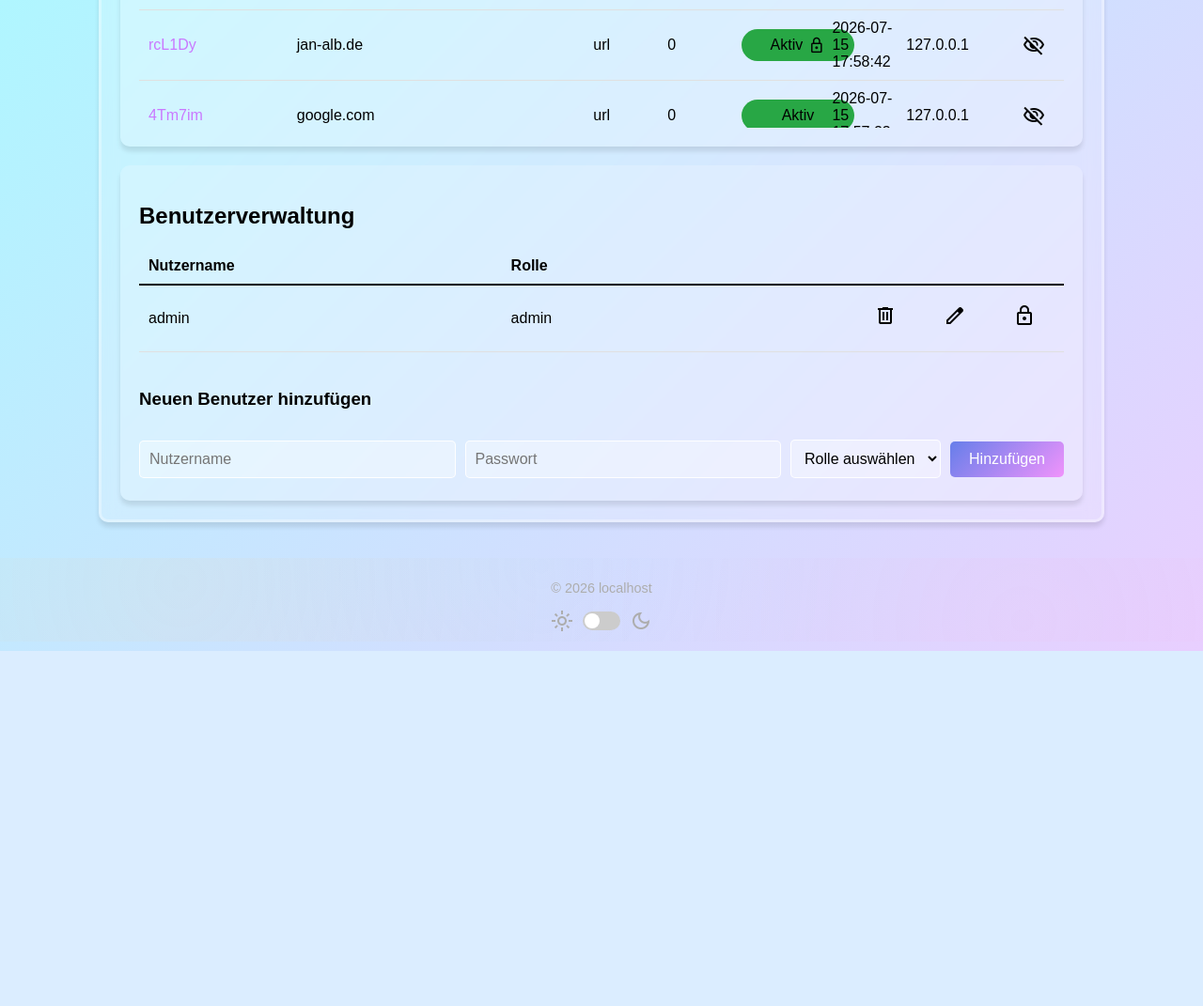
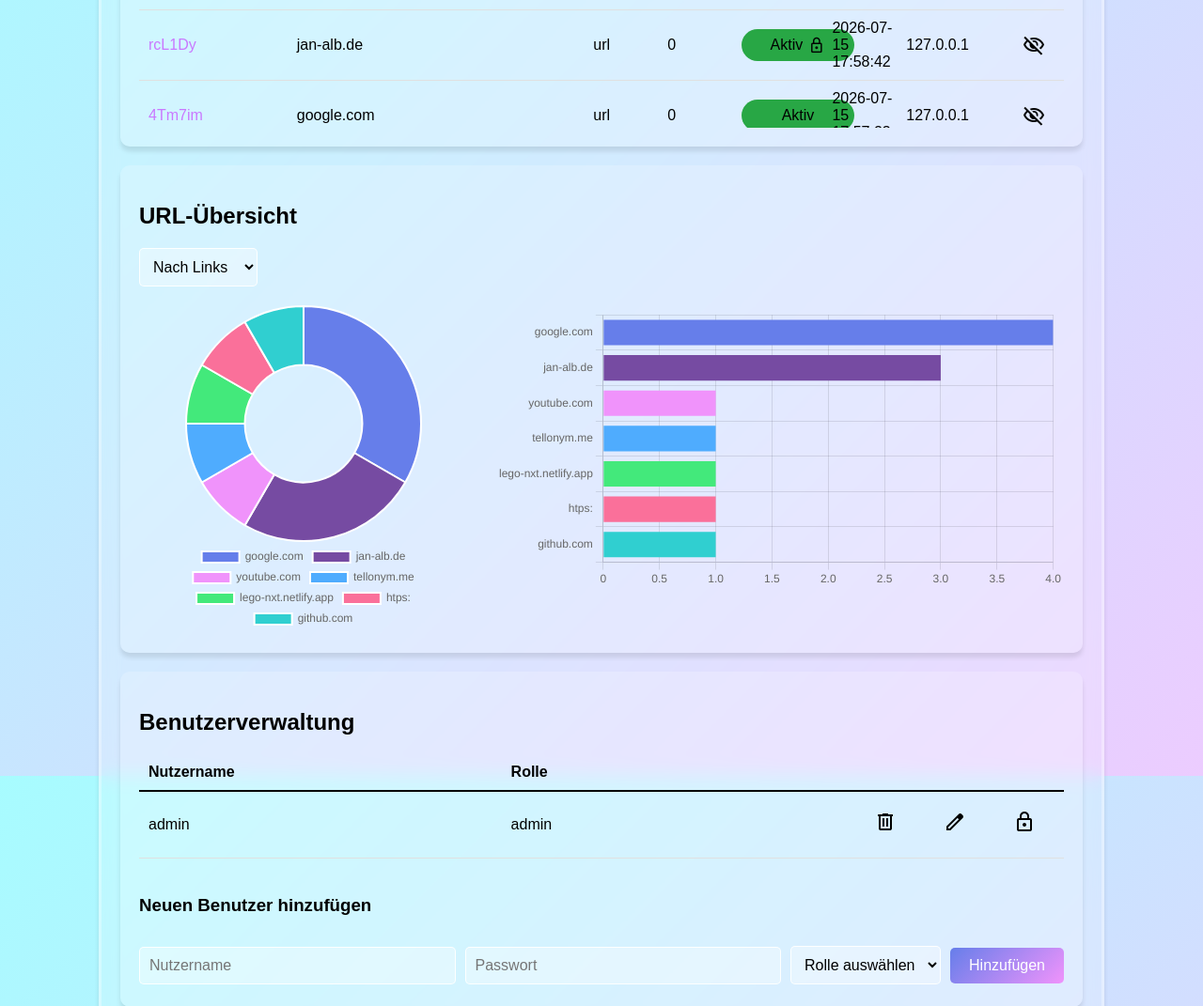
Before and after one commit to jan-albrecht05/go.jan-alb.de, a PHP site: page /admin.php in a window 1280 px wide. Shown: the part 1424-2495 px from the top of the page at 94% size. Before the commit the page ends 2117 px from the top, so only its background shows below. Run offline with PHP 8.4, Linux system fonts and the light colour scheme; the visitor is signed in with stand-in values (Sample User, id 1); data comes from the database, SQL or seed files in the repository.

Commit message:
create a beautiful chart link-analytics section

```diff
--- a/admin.css
+++ b/admin.css
@@ -1,12 +1,45 @@
+/* Charts */
+.analytics{
+    display:grid;
+    grid-template-columns:350px 1fr;
+    gap:30px;
+    align-items:center;
+}
+.analytics-card{
+    margin-top:30px;
+    padding:25px;
+    border-radius:20px;
+    background:rgba(255,255,255,.05);
+    backdrop-filter:blur(15px);
+}
+.analytics-header{
+    display:flex;
+    justify-content:space-between;
+    align-items:center;
+    margin-bottom:20px;
+}
+.chart{
+    position:relative;
+    min-height:350px;
+}
+@media(max-width:900px){
+    .analytics{
+        grid-template-columns:1fr;
+        margin-left: -10%
+    }
+    #domainBarChart{
+        display:none;
+    }
+}
+
 @media (max-width: 768px) {
-
     body{
         padding:15px;
         align-items:flex-start;
         height:auto;
         min-height:100lvh;
+        background-attachment: fixed;
     }
-
     #main{
         width:100%;
         margin:0;
--- a/admin.php
+++ b/admin.php
@@ -274,9 +274,29 @@
 
                     <!-- Links werden hier dynamisch geladen -->
                 </div>
-
             </div>
         </div>
+
+        <div class="section" id="url-overview">
+            <script src="https://cdn.jsdelivr.net/npm/chart.js" defer></script>
+            <script src="analytics.js" defer></script>
+            <h2>URL-Übersicht</h2>
+            <div class="analytics-header">
+                <select id="analytics-sort">
+                    <option value="links">Nach Links</option>
+                    <option value="clicks">Nach Klicks</option>
+                </select>
+            </div>
+            <div class="analytics">
+                <div class="chart" id="domainPieChart">
+                    <canvas id="domainPie"></canvas>
+                </div>
+                <div class="chart" id="domainBarChart">
+                    <canvas id="domainBar"></canvas>
+                </div>
+            </div>
+        </div>
+
 
         <div class="section" id="user-management">
             <h2>Benutzerverwaltung</h2>
--- /dev/null
+++ b/analytics.js
@@ -0,0 +1,90 @@
+let pieChart;
+let barChart;
+
+loadAnalytics();
+
+document.getElementById("analytics-sort").addEventListener("change",loadAnalytics);
+
+async function loadAnalytics(){
+    const sort=document.getElementById("analytics-sort").value;
+    const response=await fetch(
+        "php/analytics.php?sort="+sort
+    );
+    const data=await response.json();
+    drawCharts(data,sort);
+}
+
+function drawCharts(data,sort){
+    const labels=data.map(d=>d.domain);
+    const values=data.map(d=>
+        sort==="links"
+            ? d.links
+            : d.clicks
+    );
+    const colors=[
+        "#667eea",
+        "#764ba2",
+        "#f093fb",
+        "#4facfe",
+        "#43e97b",
+        "#fa709a",
+        "#30cfd0",
+        "#ffb347",
+        "#b721ff",
+        "#00dbde"
+    ];
+    if(pieChart)
+        pieChart.destroy();
+    if(barChart)
+        barChart.destroy();
+    pieChart=new Chart(
+        document.getElementById("domainPie"),
+        {
+            type:"doughnut",
+            data:{
+                labels,
+                datasets:[{
+                    data:values,
+                    backgroundColor:colors
+                }]
+            },
+            options:{
+                responsive:true,
+                animation:{
+                    duration:1200
+                },
+                plugins:{
+                    legend:{
+                        position:"bottom"
+                    }
+                }
+            }
+        }
+    );
+    barChart=new Chart(
+        document.getElementById("domainBar"),
+        {
+            type:"bar",
+            data:{
+                labels,
+                datasets:[{
+                    data:values,
+                    backgroundColor:colors
+                }]
+            },
+            options:{
+                responsive:true,
+                indexAxis:"y",
+                animation:{
+                    duration:1200
+                },
+                plugins:{
+                    legend:{
+                        display:false
+                    }
+                }
+            }
+        }
+    );
+
+}
--- a/main.css
+++ b/main.css
@@ -653,9 +653,15 @@ option:hover {
         font-size:1.8rem;
         text-align:center;
     }
+    .switch{
+        min-width: 40px;
+    }
     .row{
         flex-direction:column;
         align-items:stretch;
+    }
+    #settings .row{
+        flex-direction:row;
     }
     .row input{
         width:100%;
--- /dev/null
+++ b/php/analytics.php
@@ -0,0 +1,25 @@
+<?php
+$db_path = __DIR__ . '/../database.db';
+$pdo = new PDO("sqlite:$db_path");
+
+header('Content-Type: application/json');
+
+$sort = $_GET['sort'] ?? 'links';
+$orderBy = $sort === 'clicks'
+    ? 'clicks DESC'
+    : 'links DESC';
+
+$stmt = $pdo->query("
+SELECT LOWER( REPLACE( REPLACE(REPLACE(url,'https://',''),'http://',''),'www.','')) AS domain, COUNT(*) AS links,SUM(clicks) AS clicks FROM shortlinks WHERE url IS NOT NULL AND url <> '' GROUP BY domain ORDER BY $orderBy LIMIT 10");
+
+$data = [];
+while($row = $stmt->fetch(PDO::FETCH_ASSOC)){
+    $domain = explode("/", $row['domain'])[0];
+    $data[] = [
+        "domain"=>$domain,
+        "links"=>(int)$row['links'],
+        "clicks"=>(int)$row['clicks']
+    ];
+}
+
+echo json_encode($data);
```
Also changed, not shown: index.php (+26 -13 lines).
